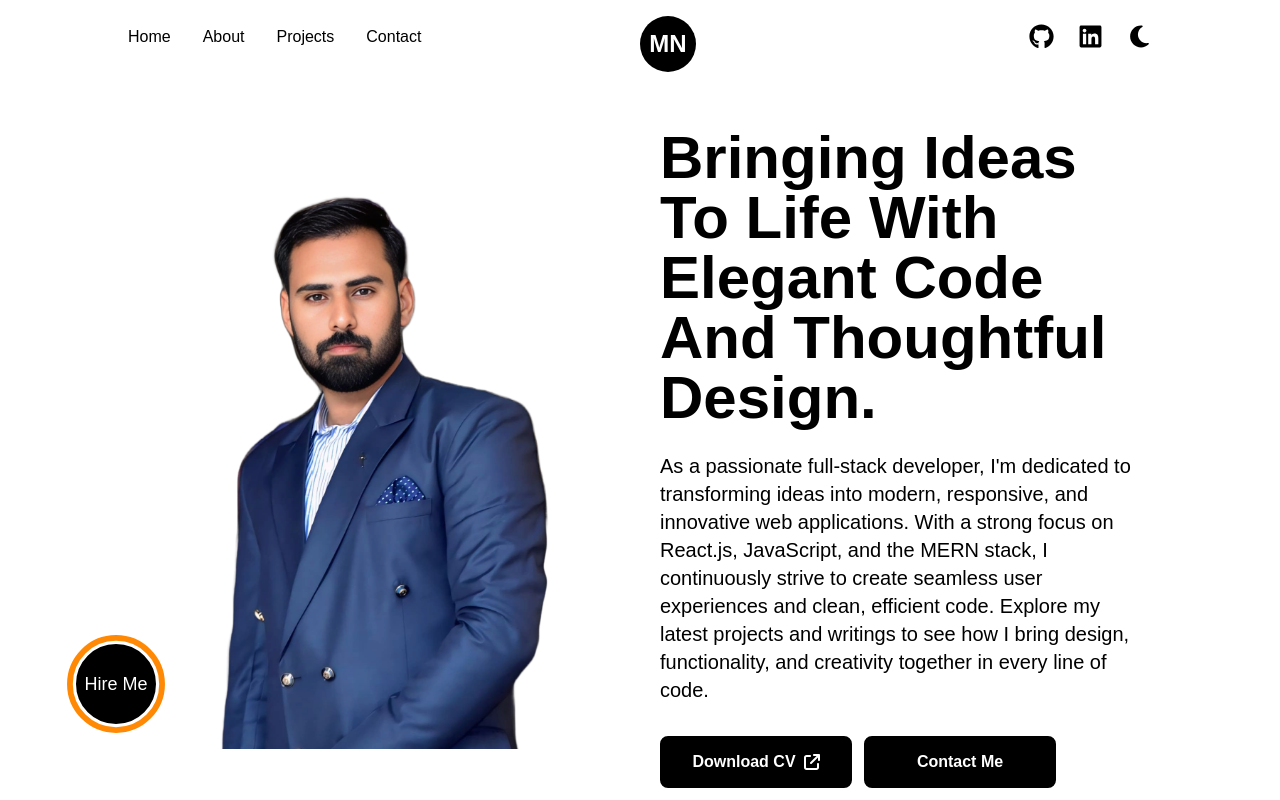
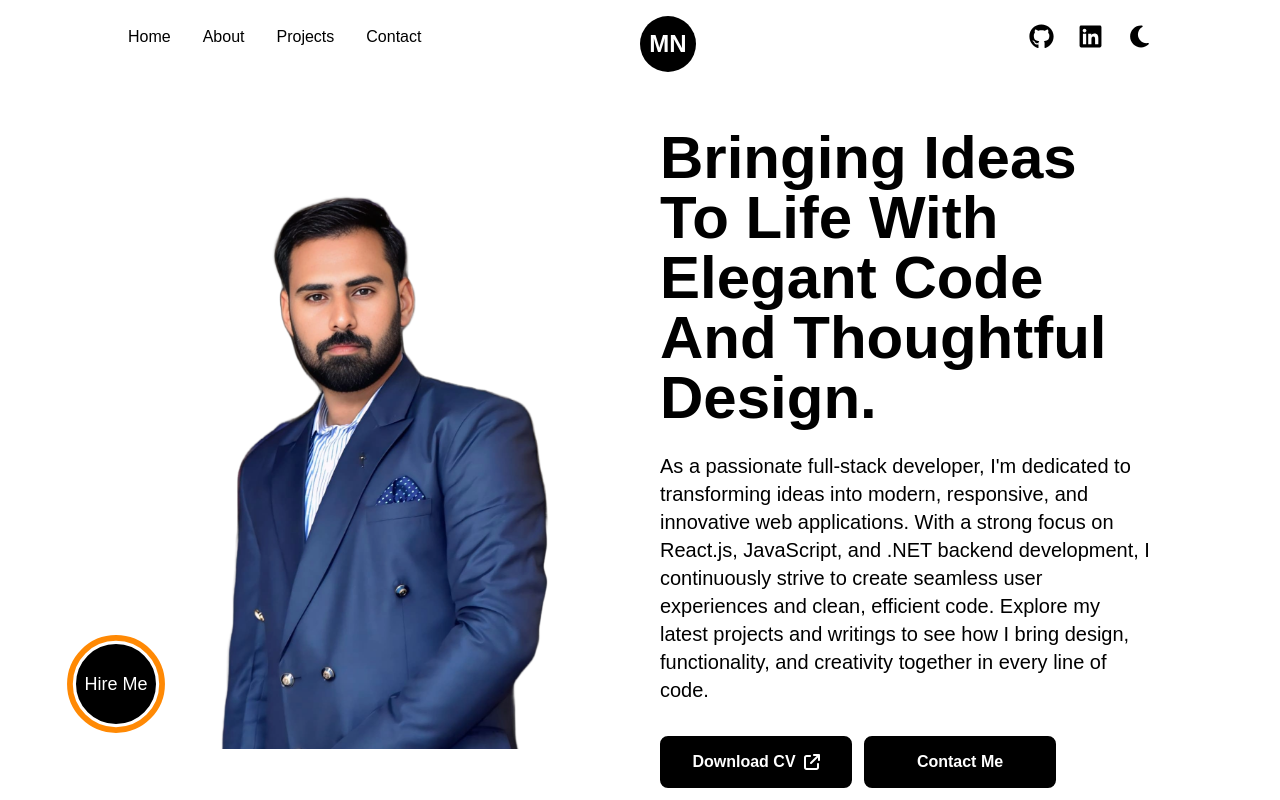
Before and after one commit to nomanchaudhary/Portfolio-Volume2, a React (Vite) app: page / in a window 1280 px wide. Shown: the top 800 px of the page. Built offline with nearby package versions, Linux system fonts and the light colour scheme.

Commit message:
Home Section Updated

```diff
--- a/src/pages/Home.jsx
+++ b/src/pages/Home.jsx
@@ -46,13 +46,7 @@ function Home() {
               className="font-bold text-4xl font-montserrat text-center md:text-left sm:text-4xl md:text-6xl lg:text-6xl"
             />
             <p className="py-4 text-xl text-center md:text-left font-medium">
-              As a passionate full-stack developer, I'm dedicated to
-              transforming ideas into modern, responsive, and innovative web
-              applications. With a strong focus on React.js, JavaScript, and the
-              MERN stack, I continuously strive to create seamless user
-              experiences and clean, efficient code. Explore my latest projects
-              and writings to see how I bring design, functionality, and
-              creativity together in every line of code.
+            As a passionate full-stack developer, I'm dedicated to transforming ideas into modern, responsive, and innovative web applications. With a strong focus on React.js, JavaScript, and .NET backend development, I continuously strive to create seamless user experiences and clean, efficient code. Explore my latest projects and writings to see how I bring design, functionality, and creativity together in every line of code.
             </p>
 
             {/* Buttons */}
```
